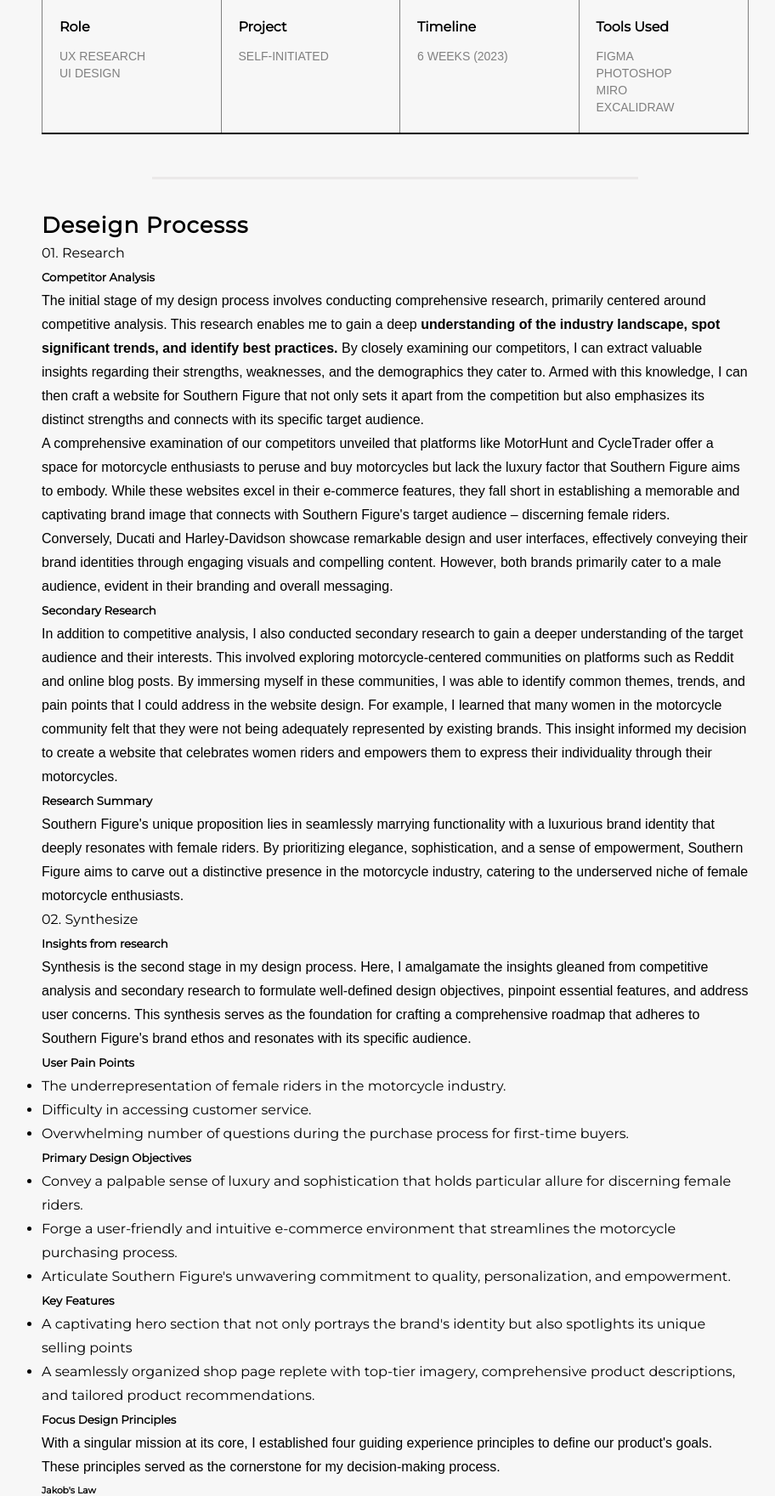
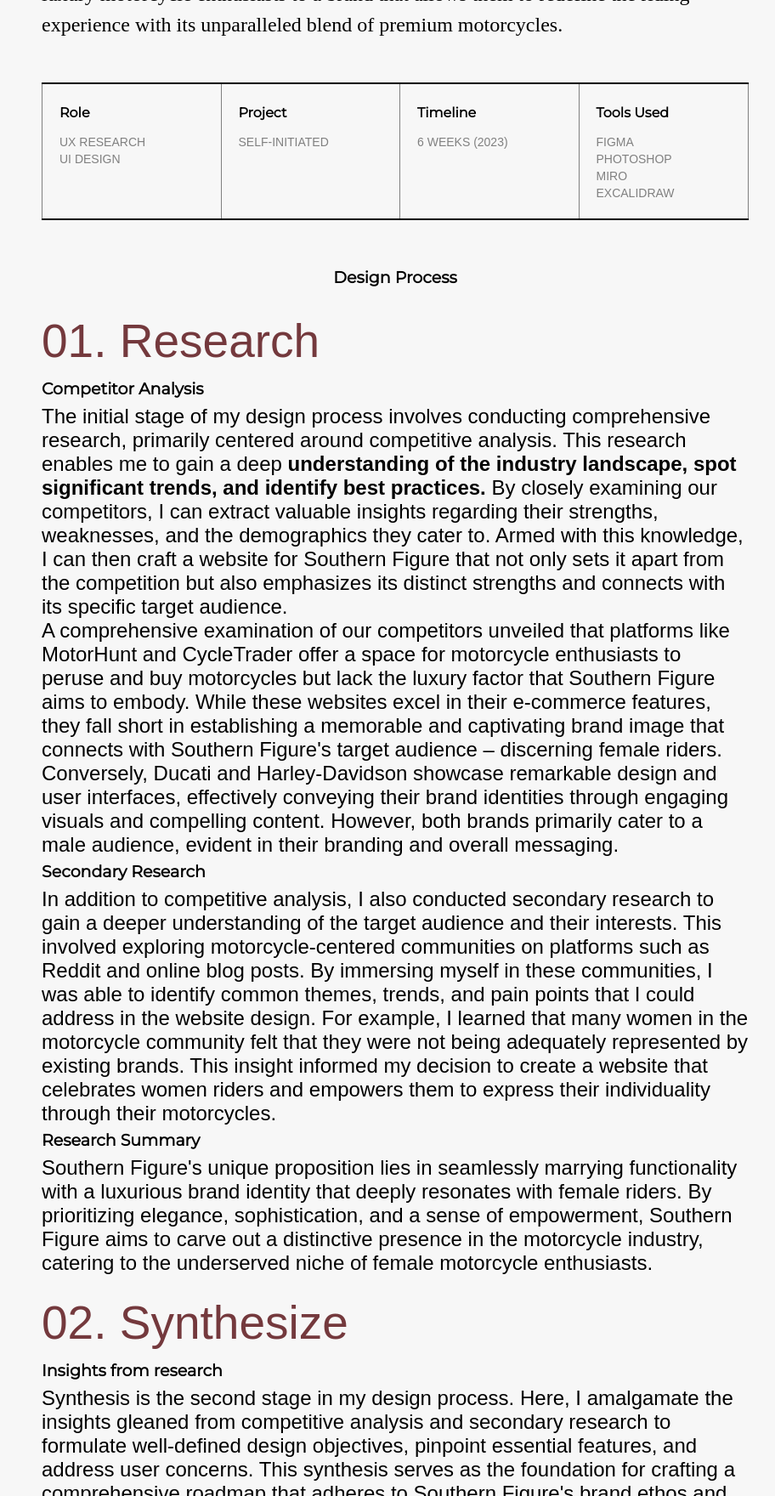
Before and after one commit to LuckySikolia/PersonalPortfolio, a plain HTML site: page dist/SouthernFigure.html in a window 1280 px wide. Shown: the part 1040-2800 px from the top of the page at 85% size, without its empty margins (207-1119 px from the left). Drawn offline with Linux system fonts and the light colour scheme; a web font is replaced by a local one.

Commit message:
font change

```diff
--- a/dist/SouthernFigure.html
+++ b/dist/SouthernFigure.html
@@ -37,7 +37,7 @@
         <section id="southern-front">
             <div class="project-summary">
                 <div class="project-summary-heading">
-                    <h1>SOUTHERN FRONT</h1>
+                    <h1>SOUTHERN FIGURE</h1>
                 </div>
 
                 <div class="project-summary-outline">
@@ -91,12 +91,12 @@
                 </div>
             </div>
 
-            <div class="div-section"></div>
+            <!-- <div class="div-section"></div> -->
 
             <div class="design-process">
-                <h3>Deseign Processs</h3>
+                <h5 style="text-align: center;">Design Process</h5>
                 <div class="research-stage">
-                    <div class="research-stage-intro">
+                    <div class="intro">
                         <div>01. Research</div>
                     </div>
                     <div class="research-stage-body">
@@ -132,7 +132,7 @@
                </div>
 
                <div class="synthesize-stage">
-                    <div class="synthesize-stage-intro">
+                    <div class="intro">
                         <div>02. Synthesize</div>
                     </div>
 
@@ -215,7 +215,7 @@
                 </div>
 
                 <div class="ideate-stage">
-                    <div class="ideate-stage-intro">
+                    <div class="intro">
                         <div>03. Ideate</div>
                     </div>
                     <div class="ideate-stage-body">
@@ -238,7 +238,7 @@
                 </div>
 
                 <div class="prototyping">
-                    <div class="prototyping-stage-intro">
+                    <div class="intro">
                         <div>04. Prototyping</div>
                     </div>
                     <div class="prototyping">
@@ -278,7 +278,7 @@
                 </div>
 
                 <div class="testing-stage">
-                    <div class="testing-stage-intro">
+                    <div class="intro">
                         <div>05. User Testing</div>
                     </div>
                     <div class="testing-stage-body">
@@ -305,7 +305,7 @@
                 </div>
 
                 <div class="conclusion">
-                    <div class="conclusion-intro">
+                    <div class="intro">
                         <div>Conclusion</div>
                     </div>
                     <div class="conclusion-body">
--- a/scss/_southernFigure.scss
+++ b/scss/_southernFigure.scss
@@ -13,9 +13,13 @@
 
         h1{
             padding-bottom: 30px;
-            letter-spacing: 2px;
-            font-size: 40px;
-            line-height: 80%;
+            // letter-spacing: 2px;
+            letter-spacing: -.02em;
+            font-size: 4.875rem;;
+            font-family: Helvetica, sans-serif;
+            line-height: 100%;
+            font-weight: map-get($font-weights, bold);
+            text-align: center;
         }
     }
 
@@ -30,6 +34,10 @@
         p {
             font-size: 16px;
             line-height: 28px;
+            font-family: $secondary-font2;
+            font-size: 1.500rem;
+            line-height: 2.25rem;
+            font-weight: 300;
         }
     }
 
@@ -58,16 +66,19 @@
 
 }
 
-h3{
-    padding-bottom: 5px;
-    letter-spacing: 1px;
-    font-size: 26px;
-    line-height: 28px;
+h5{
+    padding-bottom: 0px;
+    // letter-spacing: 1px;
+    font-size: 1.188rem;
+    line-height: 2.25rem;
+    font-weight: map-get($font-weights, bold);
+    // font-family: Helvetica, sans-serif;
 }
 
-p {
-    font-size: 16px;
+p, li {
+    font-size: 1.500rem;
     line-height: 28px;
+    font-family: $secondary-font2;
 }
 
 .item1, .item2, .item3, .item4 {
@@ -114,3 +125,15 @@
         image-rendering: auto;
     }
 }
+
+.intro {
+    padding-top: 20px;
+    color: #74393d;
+    padding-bottom: 3px;
+    // letter-spacing: 1px;
+    font-size: 3.438rem;
+    // line-height: 26px;
+    line-height: 4.5rem;
+    font-weight: 400;
+    font-family: $tertiary-font;
+}
--- a/scss/_variables.scss
+++ b/scss/_variables.scss
@@ -1,5 +1,8 @@
-$primary-font: Montserrat, sans-serif;
-$secondary-font: Hind Vadodara, sans-serif;
+$primary-font: 'Montserrat', sans-serif;
+// $primary-font: 'Helvectica', sans-serif;
+$secondary-font: 'Hind Vadodara', sans-serif;
+$tertiary-font: 'Bebas Neue', sans-serif;
+$secondary-font2: 'EB Garamond', serif;
 
 $background-color: (
     "primary": #f7f7f7,
```
Also changed, not shown: dist/index.html (+3 -1 lines), dist/css/main.css, 1 other file.
